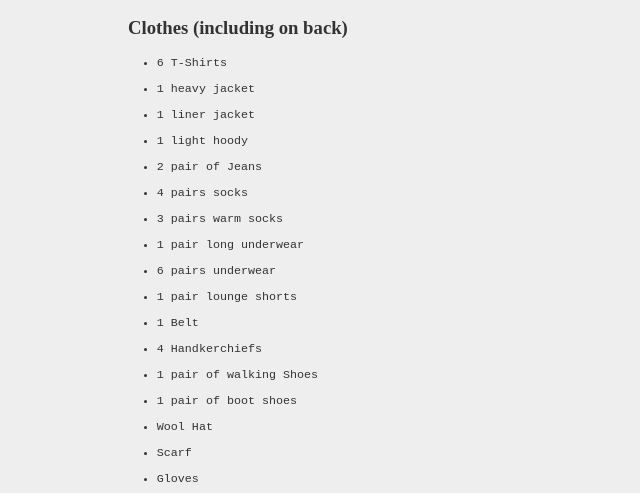
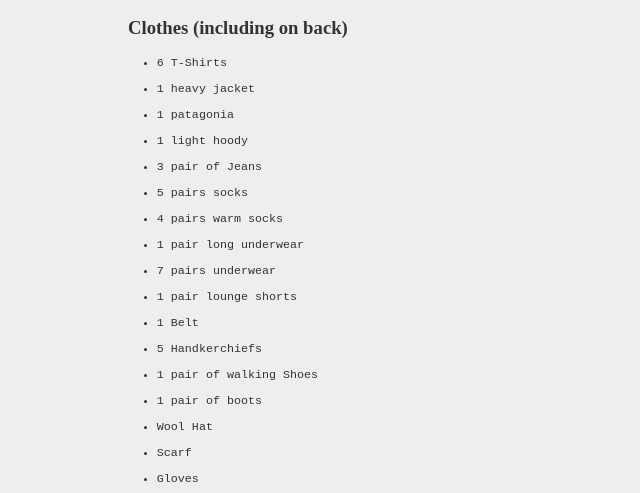
Before and after one commit to icco/traveling, a Jekyll site: the page built from _posts/2016-12-05-west-coast.md, in a window 1280 px wide. Shown: the part 120-613 px from the top of the page, without its empty margins (112-752 px from the left). Built offline with Jekyll 4.4.1, drawn with Linux system fonts in a browser that asks for light colours.

Commit message:
Fix list

```diff
--- a/_posts/2016-12-05-west-coast.md
+++ b/_posts/2016-12-05-west-coast.md
@@ -13,18 +13,18 @@ layout: default
 
  * 6 T-Shirts
  * 1 heavy jacket
- * 1 liner jacket
+ * 1 patagonia
  * 1 light hoody
- * 2 pair of Jeans
- * 4 pairs socks
- * 3 pairs warm socks
+ * 3 pair of Jeans
+ * 5 pairs socks
+ * 4 pairs warm socks
  * 1 pair long underwear
- * 6 pairs underwear
+ * 7 pairs underwear
  * 1 pair lounge shorts
  * 1 Belt
- * 4 Handkerchiefs
+ * 5 Handkerchiefs
  * 1 pair of walking Shoes
- * 1 pair of boot shoes
+ * 1 pair of boots
  * Wool Hat
  * Scarf
  * Gloves
```
